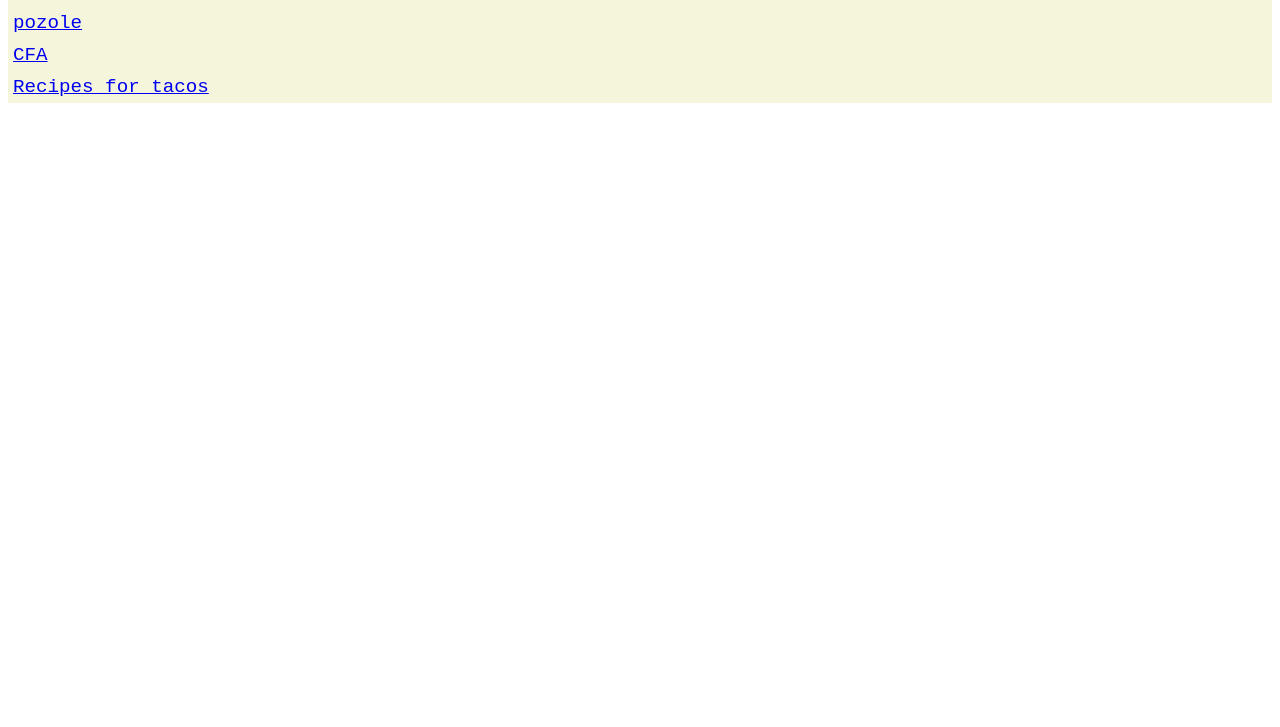
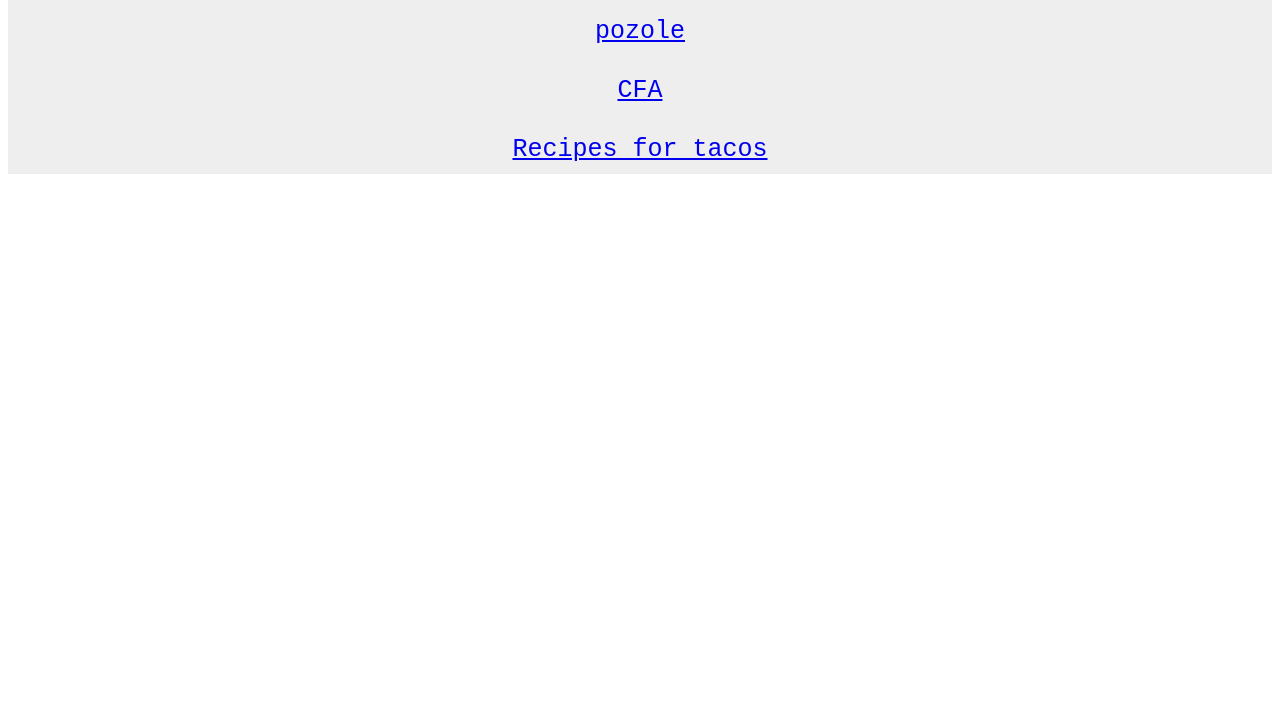
Before and after one commit to alfarant07/odin-recipes, a plain HTML site: page index.html in a window 1280 px wide. Shown: the part 73-800 px from the top of the page. Drawn offline with Linux system fonts and the light colour scheme.

Commit message:
Add padding and enhanced styling to front page
Formatted the front page to enhance the look through the addition
of padding and margins, also enhanced the text formatting to provide
cleaner look.

```diff
--- a/index.html
+++ b/index.html
@@ -9,9 +9,9 @@
 <body>
     <div>
     <h1>odin-recipes</h1>
-    <a href="./recipes/pozole.html"class = "pozole">pozole</a>
-    <a href="./recipes/cfa.html">CFA</a>
-    <a href="./recipes/tacos.html">Recipes for tacos</a>
+    <a href="./recipes/pozole.html"class = "food">pozole</a>
+    <a href="./recipes/cfa.html" class="food">CFA</a>
+    <a href="./recipes/tacos.html" class="food" id="taco">Recipes for tacos</a>
     </div>
 </body>
 </html>
--- a/styles/styles.css
+++ b/styles/styles.css
@@ -1,6 +1,10 @@
-
+body{
+    background-color: white;
+}
 div{
-    background-color: beige;
+    background-color: #eee;
+    margin: auto;
+    text-align: center;
 }
 a{
     display: flex;
@@ -12,3 +16,10 @@ h1{
     font-family: 'Franklin Gothic Medium', 'Arial Narrow', Arial, sans-serif;
     font-size: xx-large;
 }
+.food{
+    font-size: 25px;
+    display: block;
+    text-align: center;
+    padding: 10px;
+    margin: 10px;
+}
```
